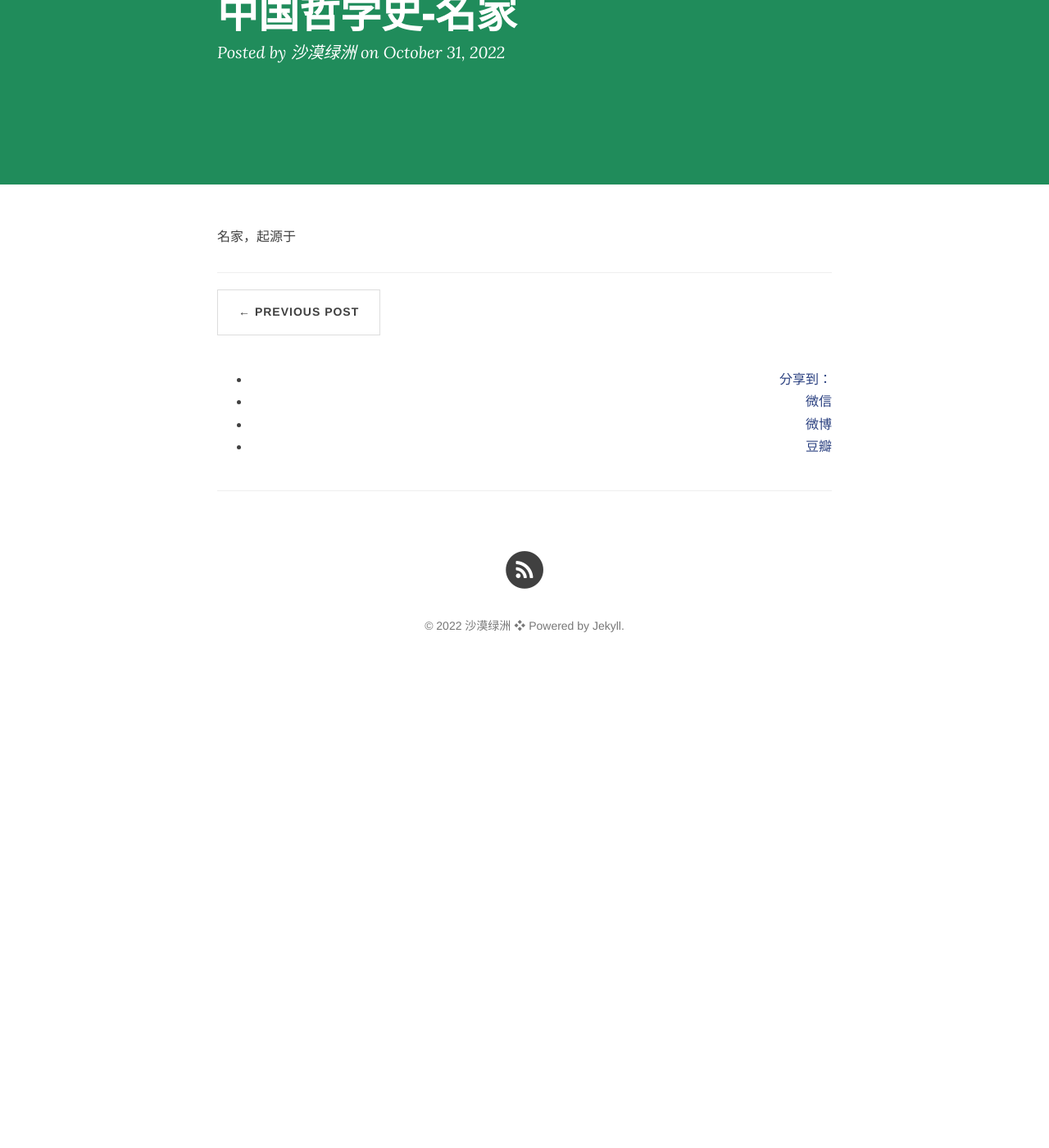
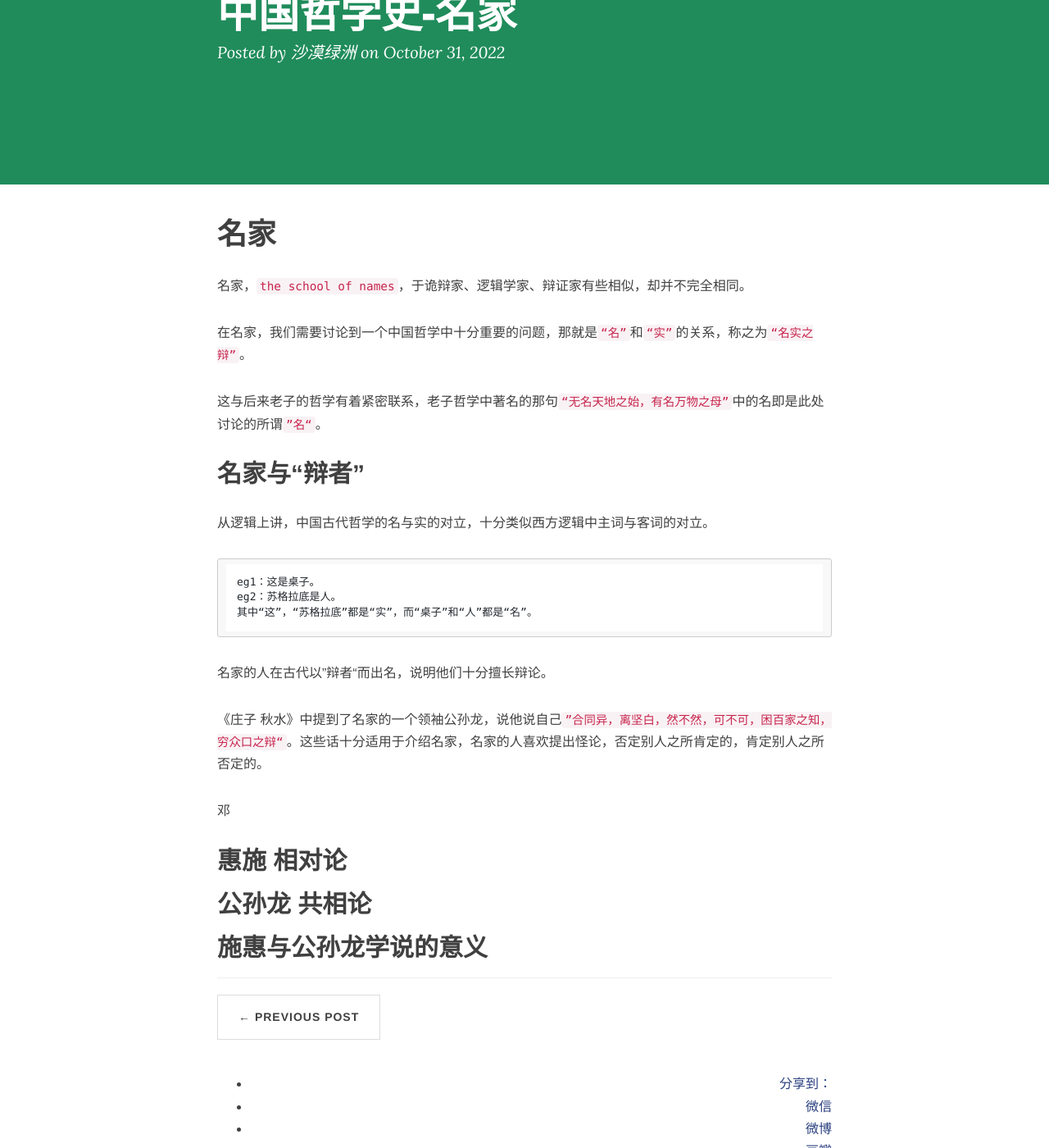
Before and after one commit to xiasha/xiasha.github.io, a Jekyll site: the page built from _posts/2022-10-31-A Brief History of Chinese Philosophy-ming master.md, in a window 1280 px wide and 1400 px high, scrolled down 209 px. Shown: the whole window at 82% size. Built offline with Jekyll 4.4.1, drawn with Linux system fonts in a browser that asks for light colours; nearby versions of some CDN libraries; comment, search, counter and statistics services are not loaded; before the commit the page ends 1050 px from its top, so only the background shows below that.

Commit message:
update ming

````diff
--- a/_layouts/post.html
+++ b/_layouts/post.html
@@ -149,3 +149,7 @@ var duoshuoQuery = {short_name:"cnfeat"};
         }
     }
 </style>
+
+<div id="back-top">
+    <a href="#top" title="回到顶部"></a>
+</div>
--- a/_posts/2022-10-31-A Brief History of Chinese Philosophy-ming master.md
+++ b/_posts/2022-10-31-A Brief History of Chinese Philosophy-ming master.md
@@ -4,7 +4,51 @@ title: 中国哲学史-名家
 date: 2022-10-31
 categories: blog
 tags: [哲学,中国哲学简史,名家]
-description: 中国哲学史-名家笔记。
+description: 名家-名实之辩
 ---
 
-名家，起源于
+# 名家
+
+名家，`the school of names`，于诡辩家、逻辑学家、辩证家有些相似，却并不完全相同。
+
+在名家，我们需要讨论到一个中国哲学中十分重要的问题，那就是`“名”`和`“实”`的关系，称之为`“名实之辩”`。
+
+这与后来老子的哲学有着紧密联系，老子哲学中著名的那句`“无名天地之始，有名万物之母”`中的名即是此处讨论的所谓`”名“`。
+
+
+
+## 名家与“辩者”
+
+从逻辑上讲，中国古代哲学的名与实的对立，十分类似西方逻辑中主词与客词的对立。
+
+```
+eg1：这是桌子。
+eg2：苏格拉底是人。
+其中“这”，“苏格拉底”都是“实”，而“桌子”和“人”都是“名”。
+```
+
+名家的人在古代以”辩者“而出名，说明他们十分擅长辩论。
+
+《庄子 秋水》中提到了名家的一个领袖公孙龙，说他说自己`”合同异，离坚白，然不然，可不可，困百家之知，穷众口之辩“`。这些话十分适用于介绍名家，名家的人喜欢提出怪论，否定别人之所肯定的，肯定别人之所否定的。
+
+
+
+邓
+
+
+
+
+
+## 惠施 相对论
+
+
+
+
+
+## 公孙龙 共相论
+
+
+
+
+
+## 施惠与公孙龙学说的意义
````
